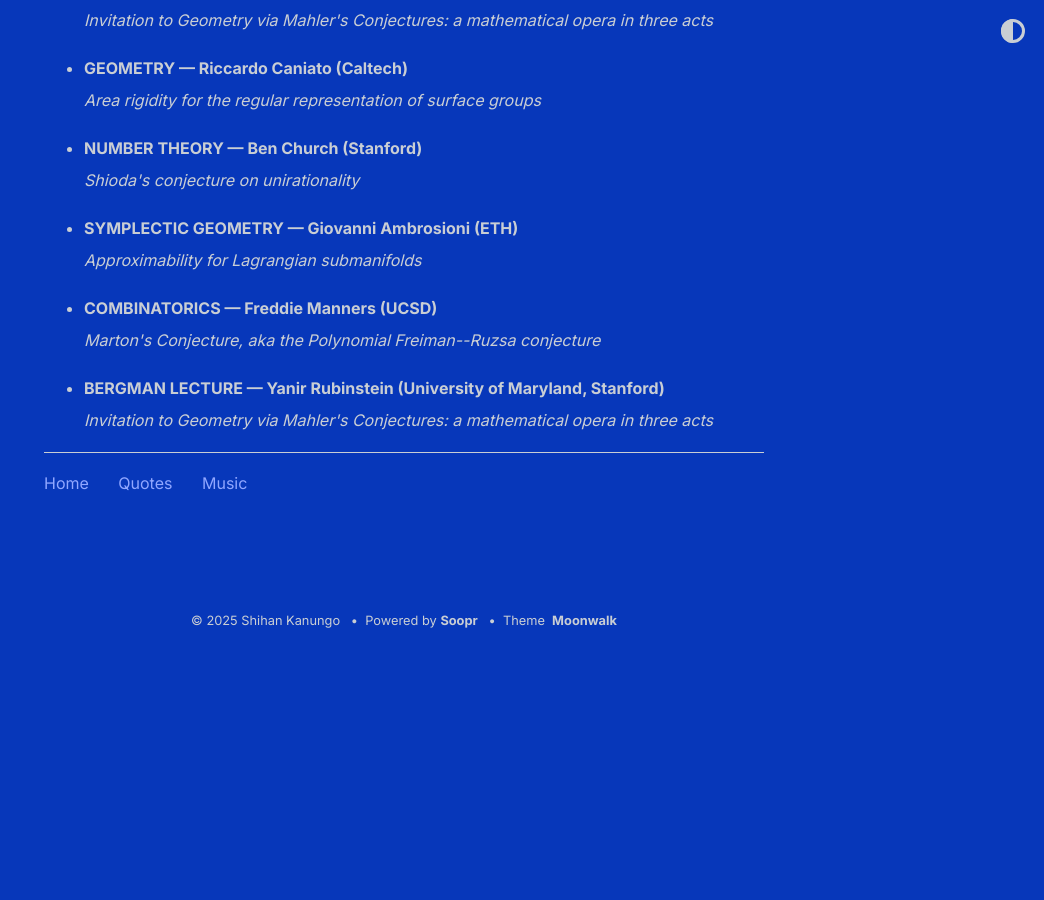
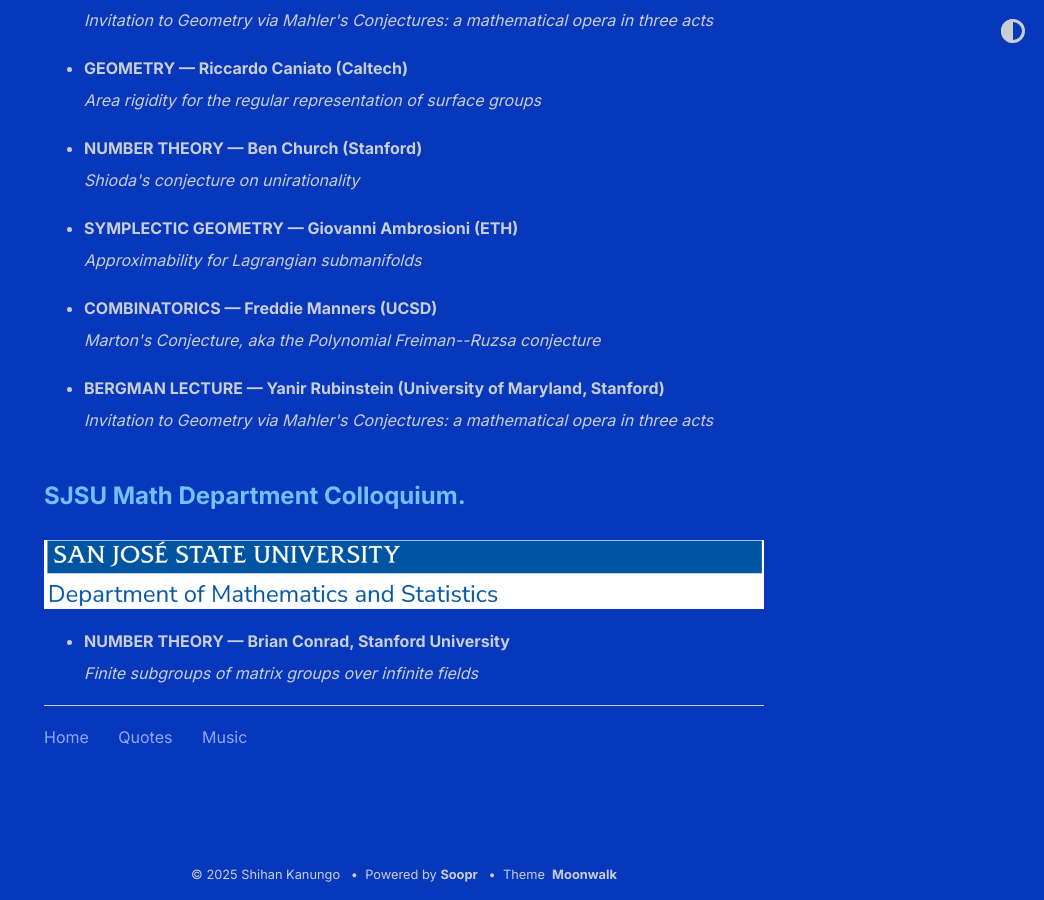
Before and after one commit to shihankanungo/shihankanungo.github.io, a Jekyll site: the page built from math-talks.md, in a window 1280 px wide and 900 px high, scrolled down 7627 px. Shown: the whole window, without its empty margins (236-1280 px from the left). Built offline with Jekyll 4.4.1, drawn with Linux system fonts in a browser that asks for light colours; before the commit the page ends 8273 px from its top, so only the background shows below that.

Commit message:
Update math-talks.md

```diff
--- a/math-talks.md
+++ b/math-talks.md
@@ -527,3 +527,15 @@
   <small><img src="images/10-23.png" alt="Oct 23"></small>
 </details></li>
 </ul>
+
+## SJSU Math Department Colloquium.
+
+![sjsu-math](images/sjsu-math.png)
+
+<ul>
+<li><details>
+  <summary style="list-style: none;"><b>NUMBER THEORY &mdash; Brian Conrad, Stanford University</b><br>
+    <i>Finite subgroups of matrix groups over infinite fields</i></summary>
+  <small><img src="images/11-19.png" alt="Nov 19"></small>
+</details></li>
+ </ul>
```
